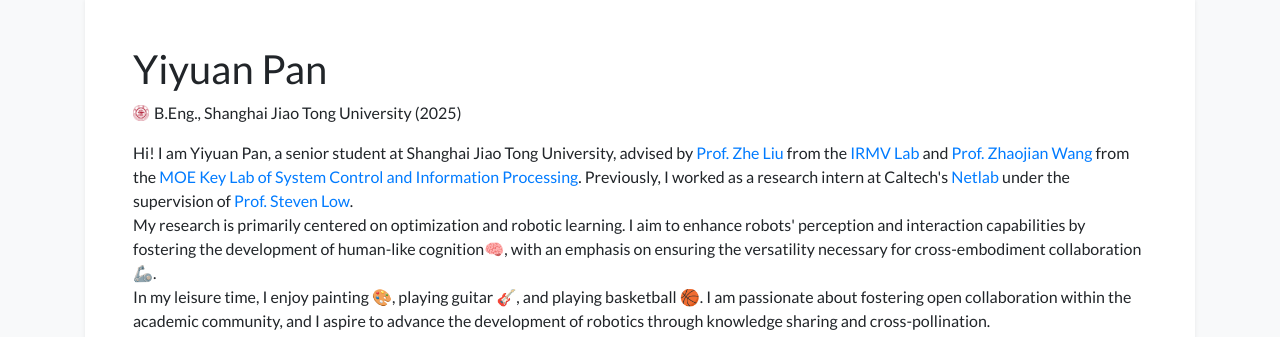
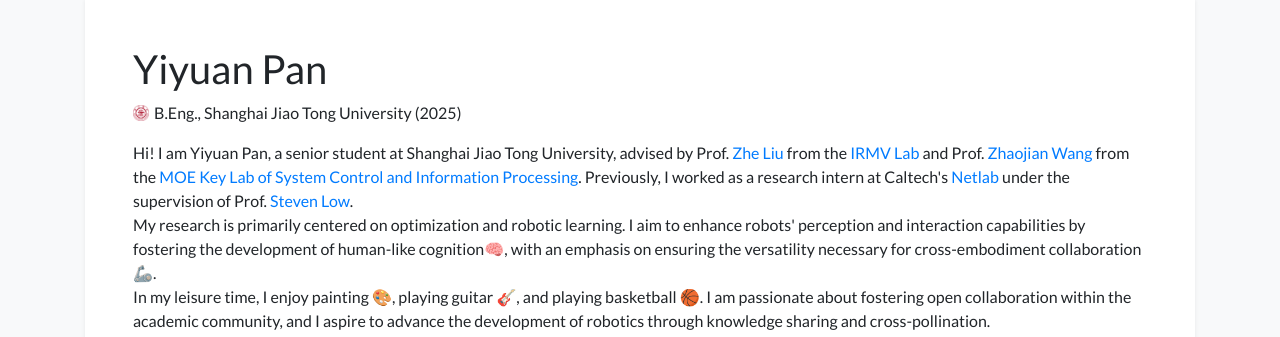
Before and after one commit to PyyWill/PyyWill.github.io, a Jekyll site: the page built from index.html, in a window 1280 px wide and 900 px high. Shown: the part 83-420 px from the top of the window. Built offline with Jekyll 4.4.1, drawn with Linux system fonts in a browser that asks for light colours; a style sheet for code colours, icons or effects is not loaded; part of the change alters nothing that is shown.

```diff
--- a/_data/profile.yml
+++ b/_data/profile.yml
@@ -13,7 +13,7 @@ github: PyyWill
 # orcid: 0000-0000-0000-0000
 
 short_bio: |
-  Hi! I am Yiyuan Pan, a senior student at Shanghai Jiao Tong University, advised by <a href="https://irmv.sjtu.edu.cn/liuzhe">Prof. Zhe Liu</a> from the <a href="https://irmv.sjtu.edu.cn/cn">IRMV Lab</a> and <a href="https://automation.sjtu.edu.cn/wangzhaojian">Prof. Zhaojian Wang</a> from the <a href="http://www.scip.sjtu.edu.cn/">MOE Key Lab of System Control and Information Processing</a>. Previously, I worked as a research intern at Caltech's <a href="https://netlab.caltech.edu/">Netlab</a> under the supervision of <a href="https://www.ee.caltech.edu/people/slow">Prof. Steven Low</a>. <br>
+  Hi! I am Yiyuan Pan, a senior student at Shanghai Jiao Tong University, advised by Prof. <a href="https://irmv.sjtu.edu.cn/liuzhe">Zhe Liu</a> from the <a href="https://irmv.sjtu.edu.cn/cn">IRMV Lab</a> and Prof. <a href="https://automation.sjtu.edu.cn/wangzhaojian">Zhaojian Wang</a> from the <a href="http://www.scip.sjtu.edu.cn/">MOE Key Lab of System Control and Information Processing</a>. Previously, I worked as a research intern at Caltech's <a href="https://netlab.caltech.edu/">Netlab</a> under the supervision of Prof. <a href="https://www.ee.caltech.edu/people/slow">Steven Low</a>. <br>
   My research is primarily centered on optimization and robotic learning. I aim to enhance robots' perception and interaction capabilities by fostering the development of human-like cognition🧠, with an emphasis on ensuring the versatility necessary for cross-embodiment collaboration🦾. <br>
   In my leisure time, I enjoy painting 🎨, playing guitar 🎸, and playing basketball 🏀. I am passionate about fostering open collaboration within the academic community, and I aspire to advance the development of robotics through knowledge sharing and cross-pollination. <br>
 
```
